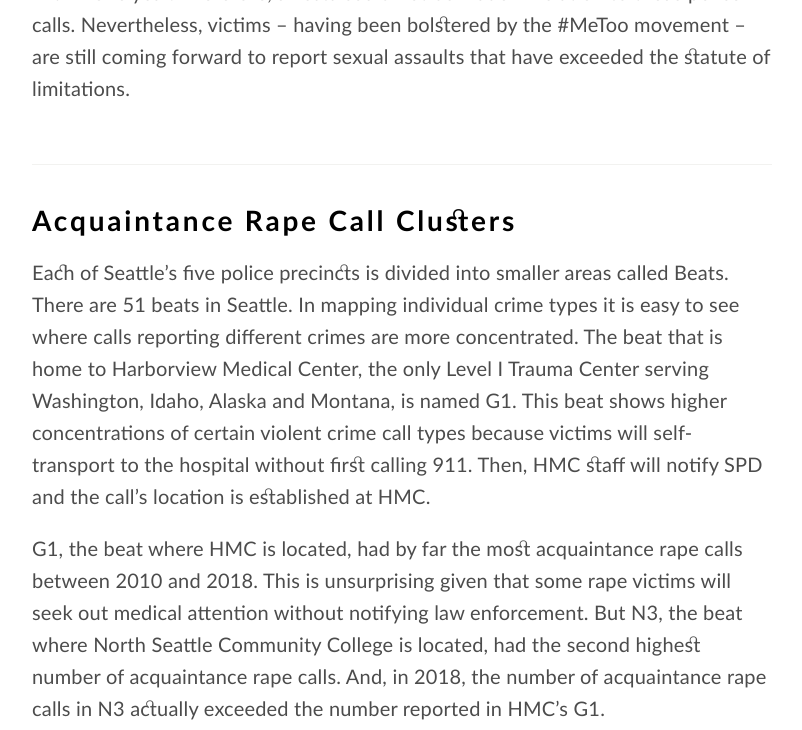
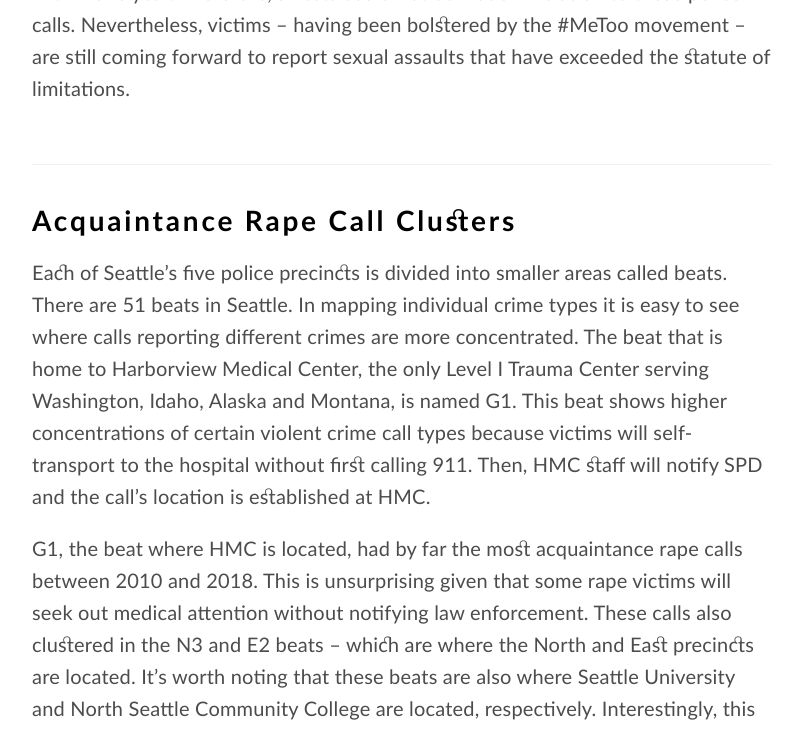
Before and after one commit to teacupwoozy/stacyem, a Jekyll site: the page built from spd.html, in a window 1280 px wide and 1400 px high, scrolled down 3352 px. Shown: the top 730 px of the window, without its empty margins (238-1040 px from the left). Built offline with Jekyll 4.4.1, drawn with Linux system fonts in a browser that asks for light colours; nearby versions of some CDN libraries; some web fonts are replaced; some of the changed text lies outside the part shown.

Commit message:
update mapping language

```diff
--- a/spd.html
+++ b/spd.html
@@ -207,16 +207,17 @@ layout: default
             <h2 class="post-title" itemprop="name">Acquaintance Rape Call Clusters</h2>
           </header>
           <section class="post-excerpt">
-            <p>Each of Seattle’s five police precincts is divided into smaller areas called Beats. There are 51 beats in Seattle. In
+            <p>Each of Seattle’s five police precincts is divided into smaller areas called beats. There are 51 beats in Seattle. In
             mapping individual crime types it is easy to see where calls reporting different crimes are more concentrated. The beat
             that is home to Harborview Medical Center, the only Level I Trauma Center serving Washington, Idaho, Alaska and Montana,
             is named G1. This beat shows higher concentrations of certain violent crime call types because victims will
             self-transport to the hospital without first calling 911. Then, HMC staff will notify SPD and the call’s location is
             established at HMC.</p>
             <p>G1, the beat where HMC is located, had by far the most acquaintance rape calls between 2010 and 2018. This is
-            unsurprising given that some rape victims will seek out medical attention without notifying law enforcement. But N3, the
-            beat where North Seattle Community College is located, had the second highest number of acquaintance rape calls. And, in
-            2018, the number of acquaintance rape calls in N3 actually exceeded the number reported in HMC’s G1.</p>
+            unsurprising given that some rape victims will seek out medical attention without notifying law enforcement. These calls
+            also clustered in the N3 and E2 beats – which are where the North and East precincts are located. It’s worth
+            noting that these beats are also where Seattle University and North Seattle Community College are located, respectively.
+            Interestingly, this clustering wasn’t as pronounced with other call types.</p>
             <div class='tableauPlaceholder' id='viz1550510394479' style='position: relative'><noscript><a href='#'><img alt=' '
                     src='https:&#47;&#47;public.tableau.com&#47;static&#47;images&#47;sp&#47;spd&#47;7Map&#47;1_rss.png'
                     style='border: none' /></a></noscript><object class='tableauViz' style='display:none;'>
@@ -236,8 +237,8 @@ layout: default
                 <param name='filter' value='publish=yes' /></object></div>
             <script
               type='text/javascript'>                    var divElement = document.getElementById('viz1550510394479'); var vizElement = divElement.getElementsByTagName('object')[0]; vizElement.style.minWidth = '420px'; vizElement.style.maxWidth = '650px'; vizElement.style.width = '100%'; vizElement.style.minHeight = '610px'; vizElement.style.maxHeight = '910px'; vizElement.style.height = (divElement.offsetWidth * 0.75) + 'px'; var scriptElement = document.createElement('script'); scriptElement.src = 'https://public.tableau.com/javascripts/api/viz_v1.js'; vizElement.parentNode.insertBefore(scriptElement, vizElement);                </script>
-            <p>The beat with the next highest number of acquaintance rape calls was E2, which covers a large portion of the Pike/Pine
-            corridor and Seattle University.</p>
+            <!-- <p>The beat with the next highest number of acquaintance rape calls was E2, which covers a large portion of the Pike/Pine
+            corridor and Seattle University.</p> -->
             <div class='tableauPlaceholder' id='viz1550510651915' style='position: relative'><noscript><a href='#'><img alt=' '
                     src='https:&#47;&#47;public.tableau.com&#47;static&#47;images&#47;sp&#47;spd&#47;8Acqurapebeats&#47;1_rss.png'
                     style='border: none' /></a></noscript><object class='tableauViz' style='display:none;'>
```
